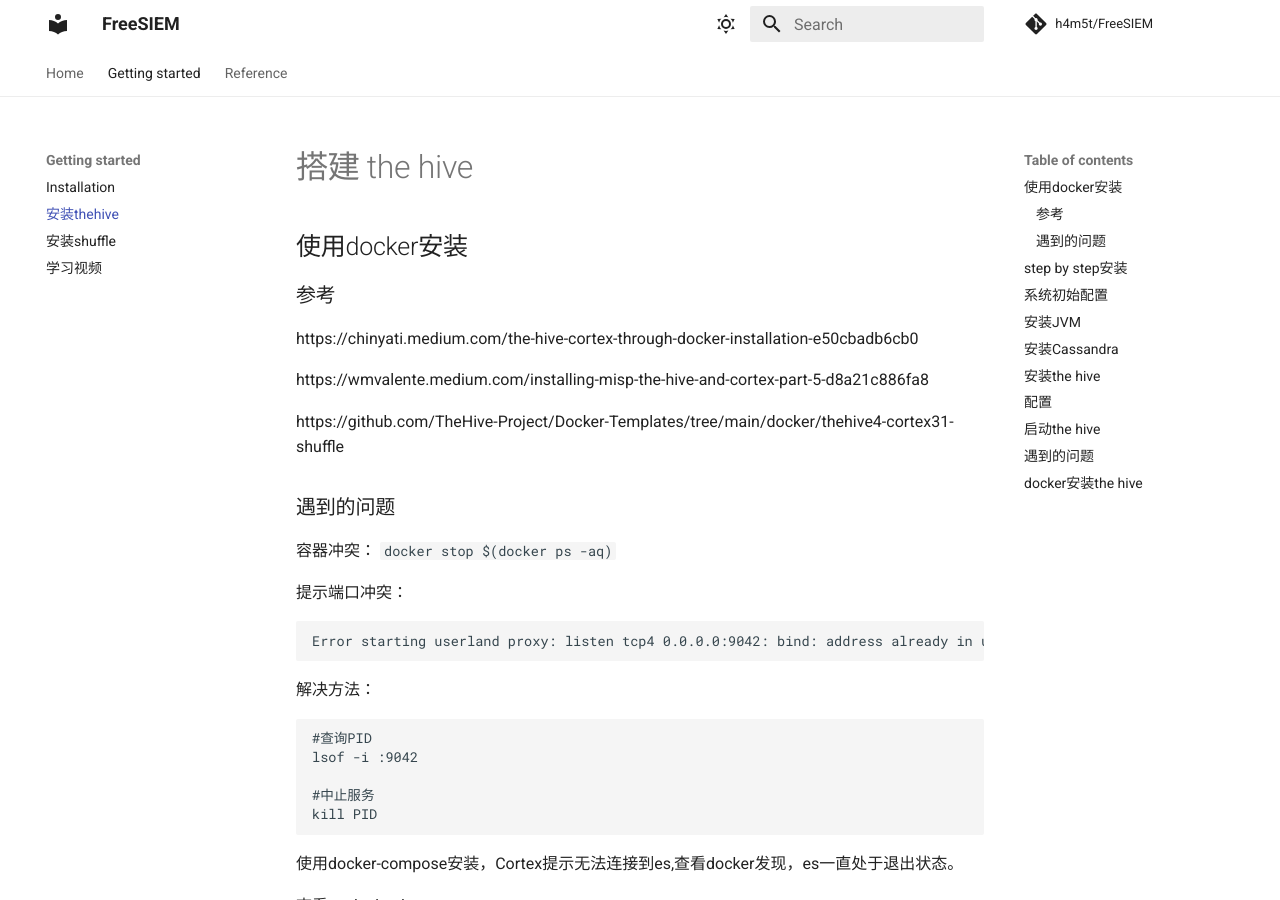
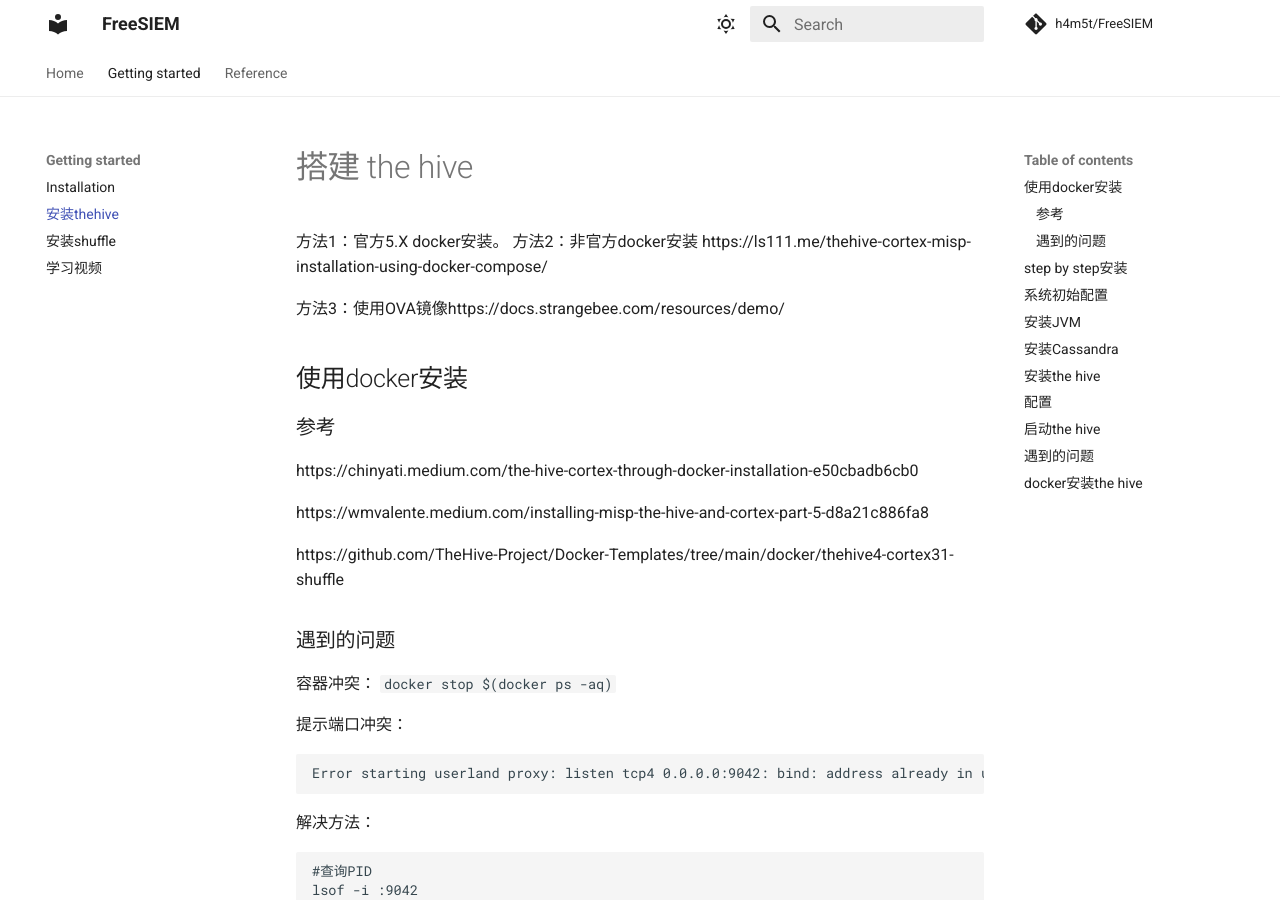
Before and after one commit to h4m5t/FreeSIEM, an MkDocs documentation site: the page built from docs/install_thehive.md, in a window 1280 px wide and 900 px high. Built offline with MkDocs 1.6.1 and Material for MkDocs 9.7.7, drawn with Linux system fonts in a browser that asks for light colours; comment, search, counter and statistics services are not loaded.

Commit message:
Update install_thehive.md

```diff
--- a/docs/install_thehive.md
+++ b/docs/install_thehive.md
@@ -1,4 +1,9 @@
 # 搭建 the hive
+方法1：官方5.X docker安装。
+方法2：非官方docker安装
+https://ls111.me/thehive-cortex-misp-installation-using-docker-compose/
+
+方法3：使用OVA镜像https://docs.strangebee.com/resources/demo/
 
 ## 使用docker安装
 ### 参考
```
